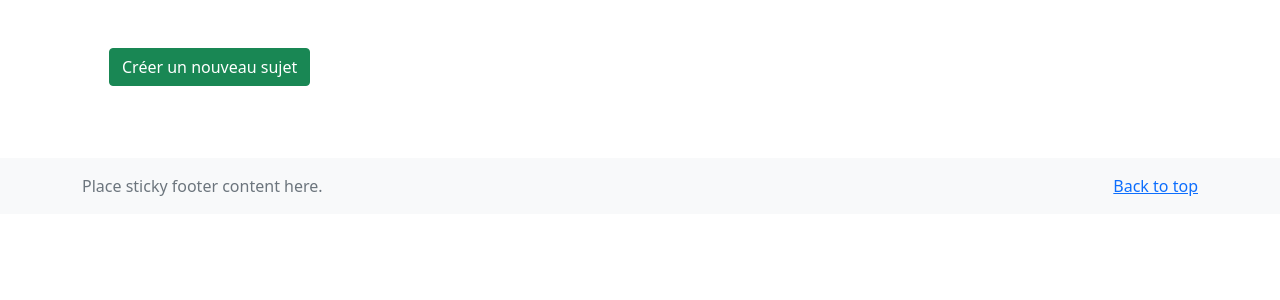
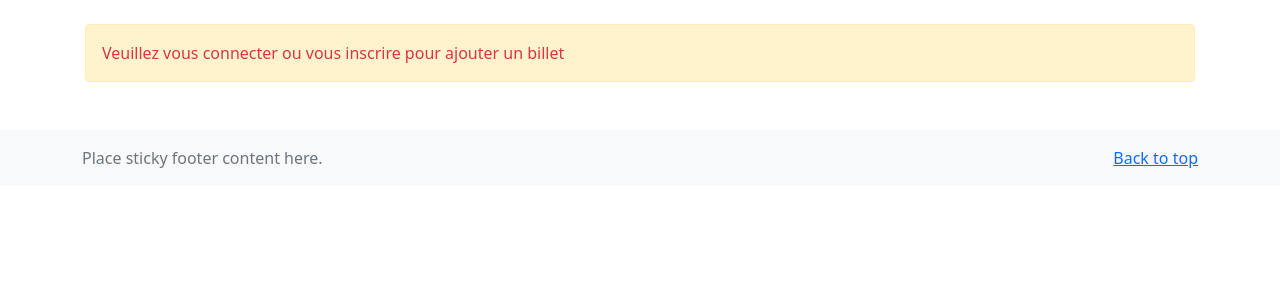
Before and after one commit to MadickeTHIANE/SuperCombo, a Symfony app: template templates/index/blog.html.twig in a window 1280 px wide. Shown: the part 84-384 px from the top of the page. Run offline with Twig, Linux system fonts and the light colour scheme; the template is opened without the code that fills it, so the values that code supplies are empty; some libraries are stand-ins or nearby versions.

Commit message:
Une personne non connectée ne peux voir les boutons ajouter/modifier/supprimer

```diff
--- a/templates/index/blog.html.twig
+++ b/templates/index/blog.html.twig
@@ -18,7 +18,7 @@
 			</div>
 			<div class="col-8">
 				<p>{{ blogBillet.contenu }}</p>
-				{% if userName == blogBillet.auteur %}
+				{% if userName is not null and userName == blogBillet.auteur %}
 					<a href={{ path('edit_billet',{"billetId":blogBillet.Id} ) }}>
 						<button class="btn btn-warning">Modifier le billet</button>
 					</a>
@@ -41,7 +41,7 @@
 					</div>
 					<div class="col-8">
 						<p>{{ blogDiscussion.contenu }}</p>
-						{% if userName == blogDiscussion.auteur %}
+						{% if userName is not null and userName == blogDiscussion.auteur %}
 							<div class="btn-group">
 								<a href={{ path('edit_discussion',{"discussionId":blogDiscussion.id} ) }}>
 									<button class="btn btn-warning">Modifier le commentaire</button>
@@ -57,9 +57,15 @@
 
 			<hr>
 			{# Création d'un nouveau commentaire #}
+			{% if userName is not null %}
 				<a href="{{ path('create_discussion',{"billetId":blogBillet.id}) }}">
 					<button class="btn btn-success m-4">Ecrire un commentaire</button>
 				</a>
+			{% else %}
+				<div class="alert alert-warning">
+					<a class="text-decoration-none text-danger" href="{{ path('user_register') }}">Veuillez vous connecter ou vous inscrire pour ajouter un commentaire</a>
+				</div>
+			{% endif %}
 		</div>
 	{% else %}
 		{# Affichage des billets #}
@@ -81,7 +87,7 @@
 						<a href="{{ path('discussion_index',{"billetId":blogBillet.Id}) }}">
 							<button class="btn btn-secondary">Accéder</button>
 						</a>
-						{% if userName == blogBillet.auteur %}
+						{% if userName is not null and userName == blogBillet.auteur %}
 							<a href={{ path('edit_billet',{"billetId":blogBillet.Id} ) }}>
 								<button class="btn btn-warning">Modifier le billet
 								</button>
@@ -94,8 +100,14 @@
 			<hr>
 		{% endfor %}
 		{# Création d'un nouveau billet #}
+		{% if userName is not null %}
 			<a href="{{ path('create_billet') }}">
 				<button class="btn btn-success m-4">Créer un nouveau sujet</button>
 			</a>
+		{% else %}
+			<div class="alert alert-warning">
+				<a class="text-decoration-none text-danger" href="{{ path('user_register') }}">Veuillez vous connecter ou vous inscrire pour ajouter un billet</a>
+			</div>
+		{% endif %}
 	{% endif %}
 {% endblock %}
```
Lines whose indentation alone changed are shown as unchanged.
